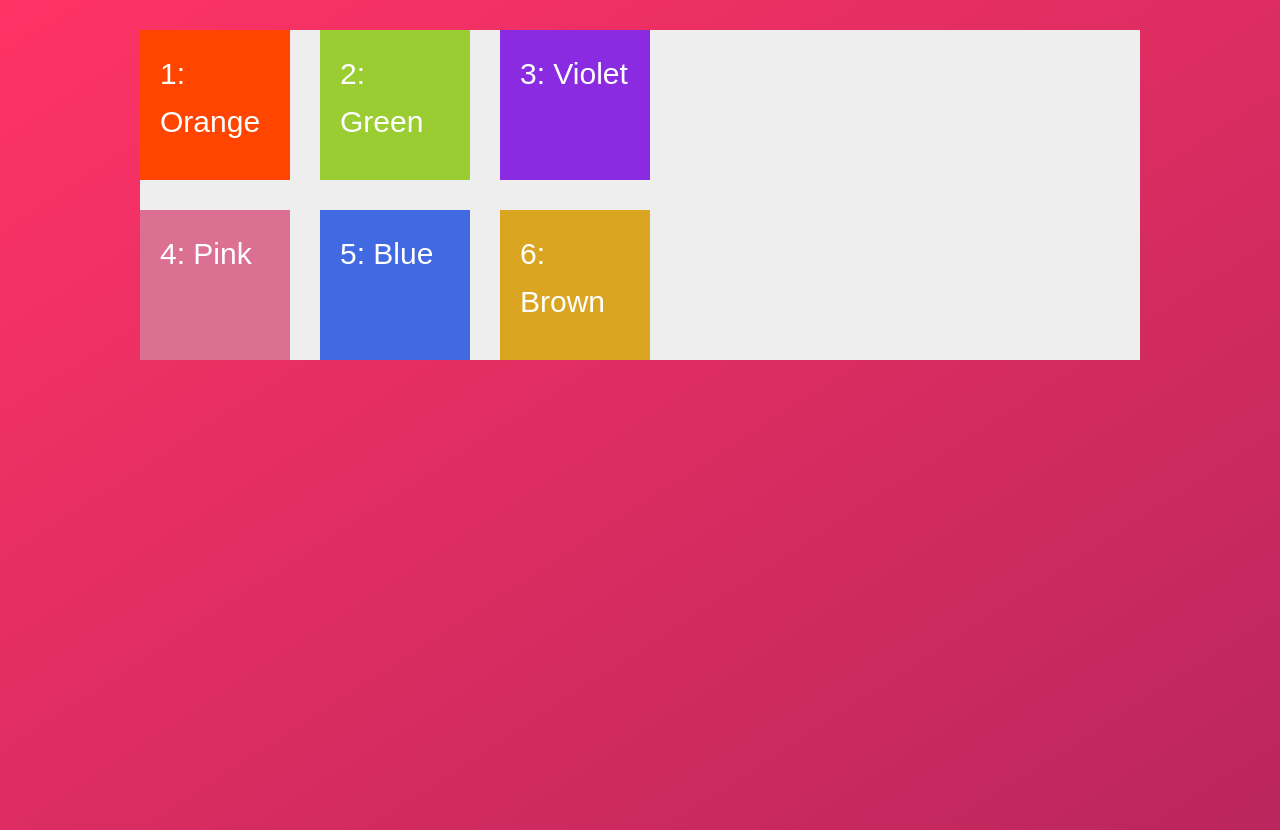
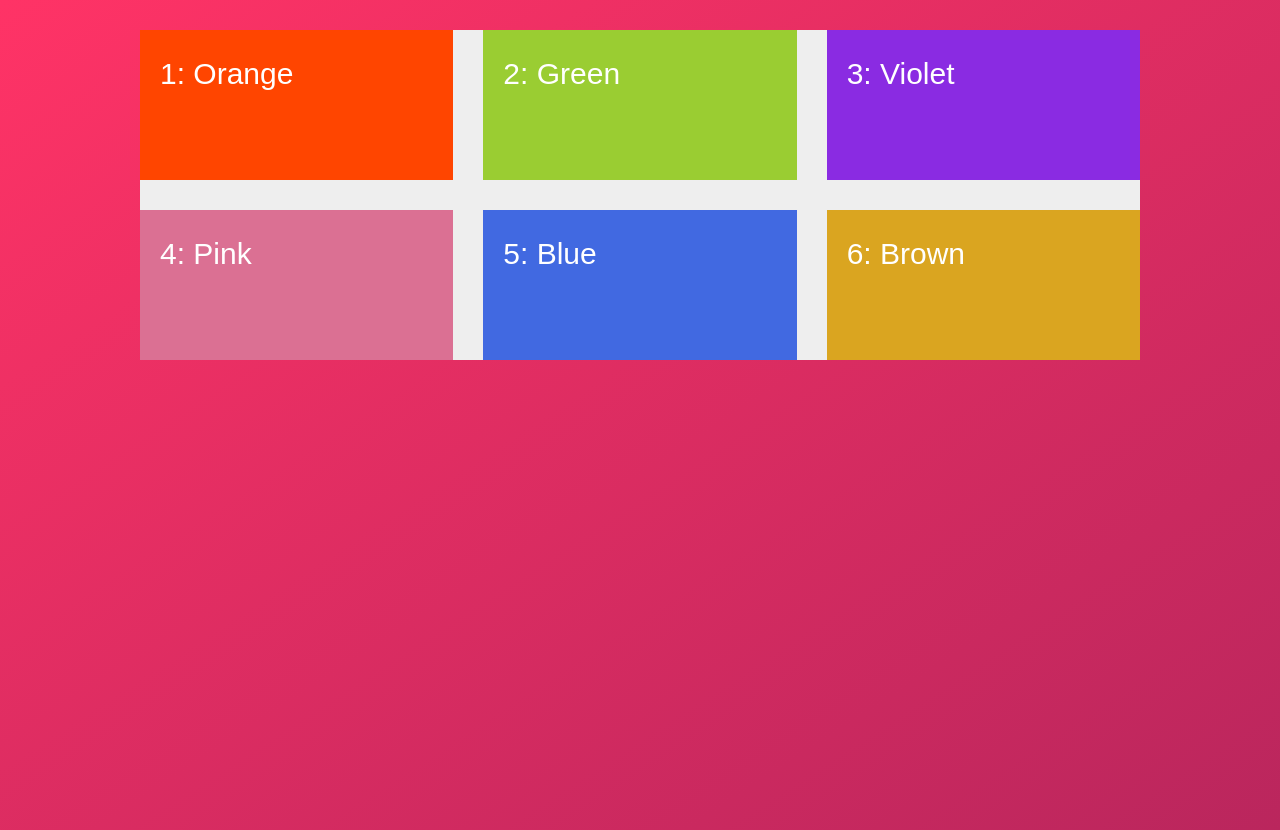
Before and after one commit to lawrencedovin/css-grid, a website: page index.html in a window 1280 px wide. Drawn offline with Linux system fonts and the light colour scheme.

Commit message:
Added guide for fr Units

```diff
--- a/sass/_components.scss
+++ b/sass/_components.scss
@@ -4,8 +4,11 @@
     margin: 30px auto;
 
     display: grid;
-    grid-template-rows: 150px 150px;
-    grid-template-columns: 150px 150px 150px;
+    grid-template-rows: repeat(2, 150px);
+    //grid-template-columns: repeat(2, 150px) 1fr;
+    // grid-template-columns: repeat(3, 1fr);
+    // grid-template-columns: 50% 1fr 1fr;
+    grid-template-columns: repeat(3, 1fr);
 
     // grid-row-gap: 30px;
     // grid-column-gap: 30px;
```
Also changed, not shown: css/style.css.
